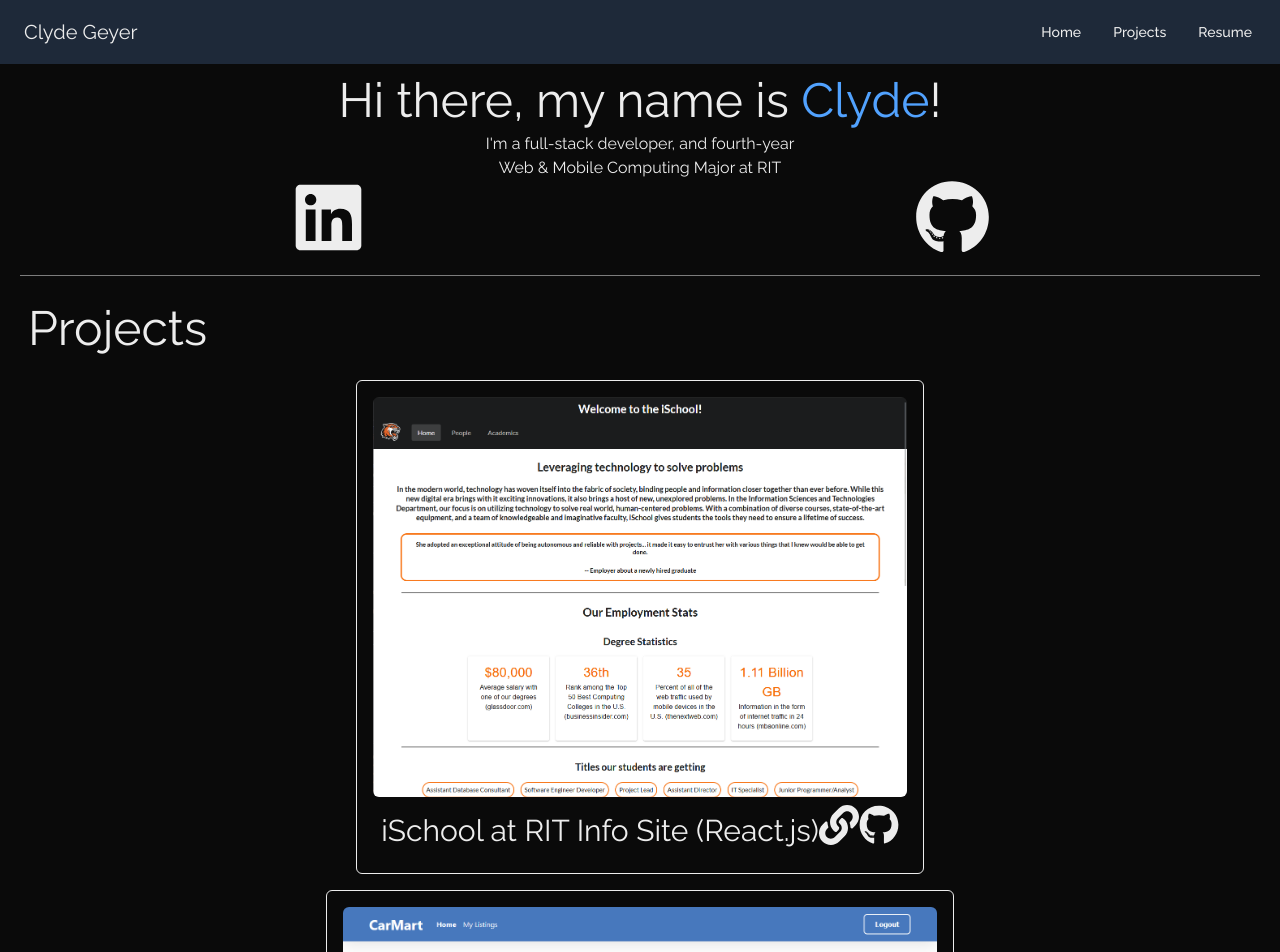
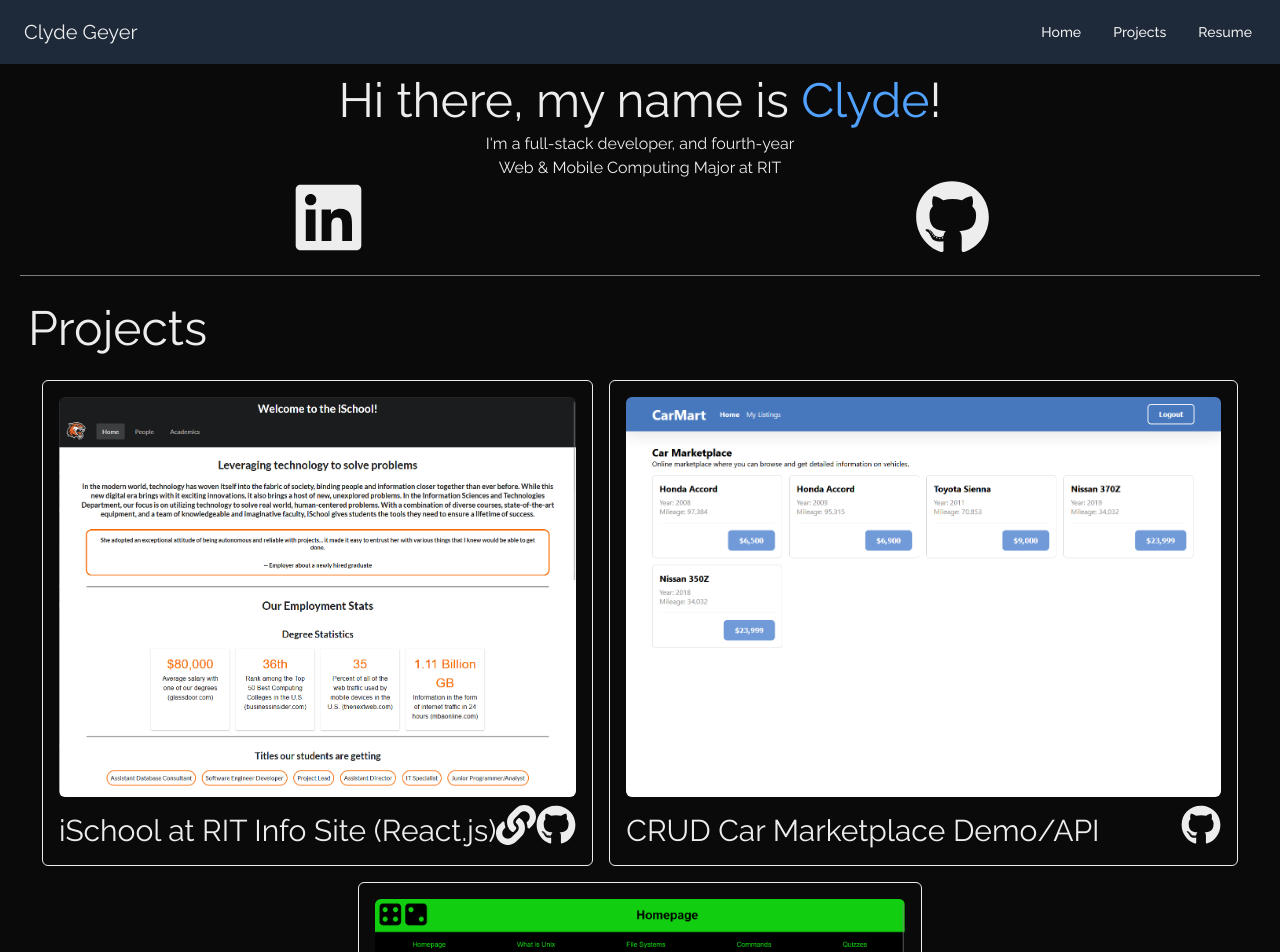
Before and after one commit to CodingArctic/next-portfolio, a Next.js app: page / in a window 1280 px wide. Shown: the top 952 px of the page. Built offline with nearby package versions, Linux system fonts and the light colour scheme.

Commit message:
add a few more icons to ProjectCard

```diff
--- a/src/app/components/ProjectCard.js
+++ b/src/app/components/ProjectCard.js
@@ -2,7 +2,7 @@
 import Image from "next/image";
 import { FaLink, FaGithub, FaReact, FaPython, FaNodeJs, FaJs, FaHtml5, FaCss3Alt, FaDocker, FaAws, FaVuejs, FaAngular, FaPhp } from 'react-icons/fa';
 import { FaGolang } from 'react-icons/fa6'
-import { SiNextdotjs, SiTailwindcss, SiTypescript, SiMongodb, SiPostgresql, SiRedis, SiGraphql, SiDjango, SiFlask, SiExpress, SiKubernetes, SiSqlite } from 'react-icons/si';
+import { SiNextdotjs, SiTailwindcss, SiTypescript, SiMongodb, SiPostgresql, SiRedis, SiGraphql, SiDjango, SiFlask, SiExpress, SiKubernetes, SiSqlite, SiVite } from 'react-icons/si';
 import Link from "next/link";
 
 // Icon mapping object
@@ -30,7 +30,8 @@
     kubernetes: SiKubernetes,
     golang: FaGolang,
     php: FaPhp,
-    sqlite: SiSqlite
+    sqlite: SiSqlite,
+    vite: SiVite
 };
 
 const ProjectCard = ({ title, link, github, image, description, techStack = [] }) => {
@@ -44,7 +45,7 @@
                     alt={title}
                     className="rounded-md m-auto w-full h-auto md:h-100 md:object-cover md:object-top"
                 />
-                <div className="flex p-2 place-content-between">
+                <div className="flex mt-2 place-content-between">
                     <h1 className="text-3xl mt-2">{title}</h1>
                     <div className="flex flex-row">
                         {link && (
```
